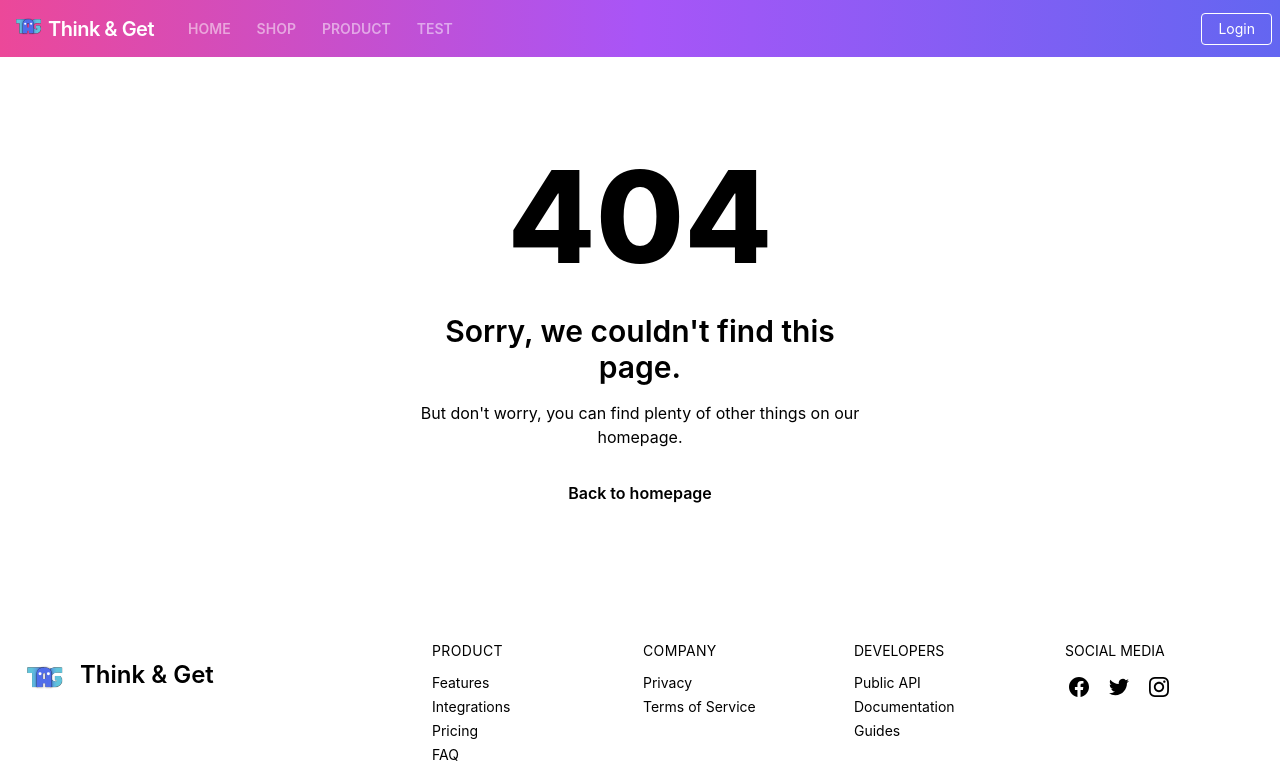
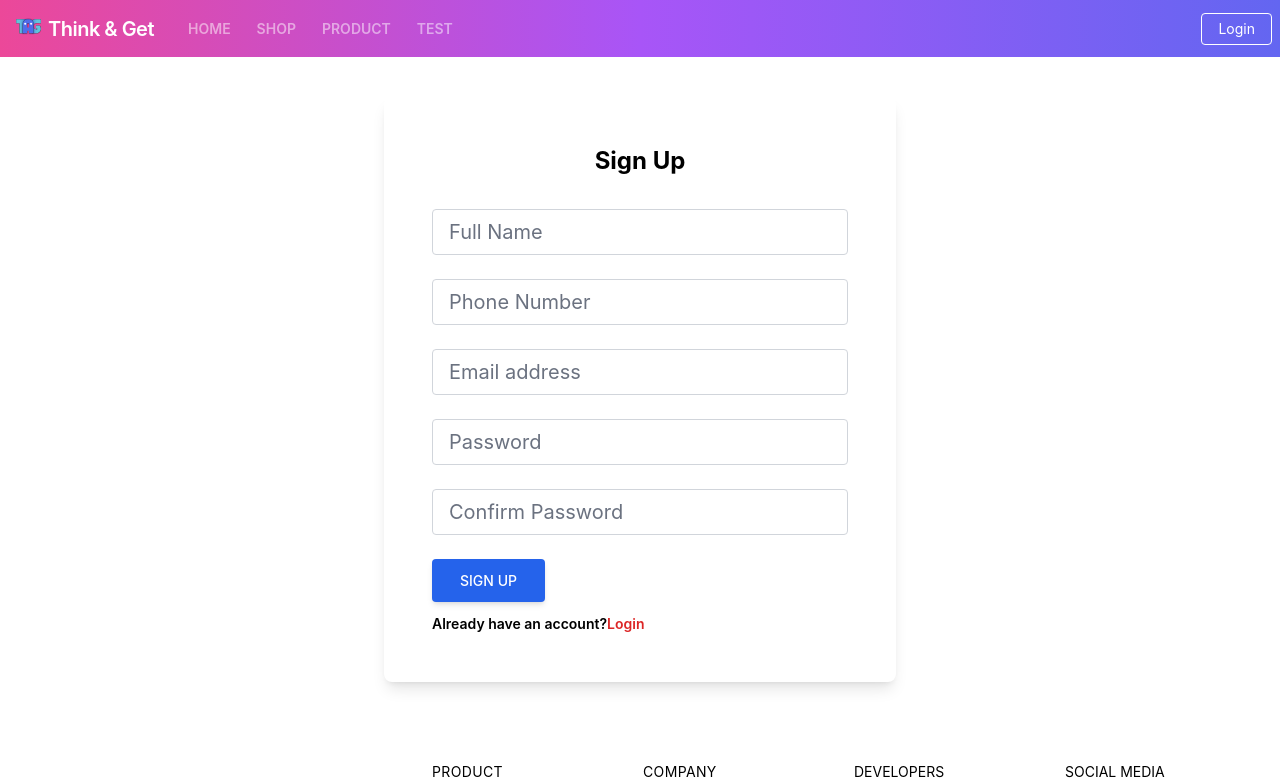
Before and after one commit to ShahadatAnik/Think-And-Get--OLD, a React (Create React App) app in the folder client/: page /signup in a window 1280 px wide. Shown: the top 783 px of the page. Built offline with nearby package versions, Linux system fonts and the light colour scheme.

Commit message:
login-signup customer based

```diff
--- a/client/src/App.js
+++ b/client/src/App.js
@@ -12,6 +12,8 @@ const Home = lazy(() => import("./components/Home"));
 const Shop = lazy(() => import("./components/Shop"));
 const Product = lazy(() => import("./components/Product"));
 const NotFound = lazy(() => import("./layout/NotFound"));
+const Login = lazy(() => import("./components/Login"));
+const Signup = lazy(() => import("./components/Login/Signup"));
 
 function App() {
     return (
@@ -60,6 +62,22 @@ function App() {
                             </Suspense>
                         }
                     />
+                    <Route
+                        path="/login"
+                        element={
+                            <Suspense fallback={<Loader />}>
+                                <Login />
+                            </Suspense>
+                        }
+                    />
+                    <Route
+                        path="/signup"
+                        element={
+                            <Suspense fallback={<Loader />}>
+                                <Signup />
+                            </Suspense>
+                        }
+                    />
                 </Routes>
             </BrowserRouter>
             <Footer />
--- /dev/null
+++ b/client/src/components/Login/Login.jsx
@@ -0,0 +1,49 @@
+
+
+const Login = () => {
+    return (
+      <div>
+      <div class="rounded-lg shadow-lg bg-white w-full max-w-lg mx-auto p-8 md:p-12 my-10">
+          <h2 class="text-2xl font-bold text-center mb-8">Login</h2>
+          <form>
+
+              <div class="mb-6">
+                  <input
+                      type="text"
+                      class="form-control block w-full px-4 py-2 text-xl font-normal text-gray-700 bg-white bg-clip-padding border border-solid border-gray-300 rounded transition ease-in-out m-0 focus:text-gray-700 focus:bg-white focus:border-blue-600 focus:outline-none"
+                      id="emailAddress"
+                      placeholder="Email address"
+                  />
+              </div>
+              <div class="mb-6">
+                  <input
+                      type="password"
+                      class="form-control block w-full px-4 py-2 text-xl font-normal text-gray-700 bg-white bg-clip-padding border border-solid border-gray-300 rounded transition ease-in-out m-0 focus:text-gray-700 focus:bg-white focus:border-blue-600 focus:outline-none"
+                      id="password"
+                      placeholder="Password"
+                  />
+              </div>
+              <div class="text-center lg:text-left">
+                  <button
+                      type="button"
+                      class="inline-block px-7 py-3 bg-blue-600 text-white font-medium text-sm leading-snug uppercase rounded shadow-md hover:bg-blue-700 hover:shadow-lg focus:bg-blue-700 focus:shadow-lg focus:outline-none focus:ring-0 active:bg-blue-800 active:shadow-lg transition duration-150 ease-in-out"
+                  >
+                      Login
+                  </button>
+                  <p class="text-sm font-semibold mt-2 pt-1 mb-0">
+                      Don't have an account?
+                      <a
+                          href="/signup"
+                          class="text-red-600 hover:text-red-700 focus:text-red-700 transition duration-200 ease-in-out"
+                      >
+                          Signup
+                      </a>
+                  </p>
+              </div>
+          </form>
+      </div>
+  </div>
+    );
+}
+
+export default Login;
--- /dev/null
+++ b/client/src/components/Login/Signup.jsx
@@ -0,0 +1,71 @@
+
+const Signup = () => {
+    return (
+        <div>
+            <div class="rounded-lg shadow-lg bg-white w-full max-w-lg mx-auto p-8 md:p-12 my-10">
+                <h2 class="text-2xl font-bold text-center mb-8">Sign Up</h2>
+                <form>
+                    <div class="mb-6">
+                        <input
+                            type="text"
+                            class="form-control block w-full px-4 py-2 text-xl font-normal text-gray-700 bg-white bg-clip-padding border border-solid border-gray-300 rounded transition ease-in-out m-0 focus:text-gray-700 focus:bg-white focus:border-blue-600 focus:outline-none"
+                            id="fullName"
+                            placeholder="Full Name"
+                        />
+                    </div>
+                    <div class="mb-6">
+                        <input
+                            type="text"
+                            class="form-control block w-full px-4 py-2 text-xl font-normal text-gray-700 bg-white bg-clip-padding border border-solid border-gray-300 rounded transition ease-in-out m-0 focus:text-gray-700 focus:bg-white focus:border-blue-600 focus:outline-none"
+                            id="phoneNumber"
+                            placeholder="Phone Number"
+                        />
+                    </div>
+                    <div class="mb-6">
+                        <input
+                            type="text"
+                            class="form-control block w-full px-4 py-2 text-xl font-normal text-gray-700 bg-white bg-clip-padding border border-solid border-gray-300 rounded transition ease-in-out m-0 focus:text-gray-700 focus:bg-white focus:border-blue-600 focus:outline-none"
+                            id="emailAddress"
+                            placeholder="Email address"
+                        />
+                    </div>
+                    <div class="mb-6">
+                        <input
+                            type="password"
+                            class="form-control block w-full px-4 py-2 text-xl font-normal text-gray-700 bg-white bg-clip-padding border border-solid border-gray-300 rounded transition ease-in-out m-0 focus:text-gray-700 focus:bg-white focus:border-blue-600 focus:outline-none"
+                            id="password"
+                            placeholder="Password"
+                        />
+                    </div>
+                    <div class="mb-6">
+                        <input
+                            type="password"
+                            class="form-control block w-full px-4 py-2 text-xl font-normal text-gray-700 bg-white bg-clip-padding border border-solid border-gray-300 rounded transition ease-in-out m-0 focus:text-gray-700 focus:bg-white focus:border-blue-600 focus:outline-none"
+                            id="confirmPassword"
+                            placeholder="Confirm Password"
+                        />
+                    </div>
+                    <div class="text-center lg:text-left">
+                        <button
+                            type="button"
+                            class="inline-block px-7 py-3 bg-blue-600 text-white font-medium text-sm leading-snug uppercase rounded shadow-md hover:bg-blue-700 hover:shadow-lg focus:bg-blue-700 focus:shadow-lg focus:outline-none focus:ring-0 active:bg-blue-800 active:shadow-lg transition duration-150 ease-in-out"
+                        >
+                            Sign Up
+                        </button>
+                        <p class="text-sm font-semibold mt-2 pt-1 mb-0">
+                            Already have an account?
+                            <a
+                                href="/login"
+                                class="text-red-600 hover:text-red-700 focus:text-red-700 transition duration-200 ease-in-out"
+                            >
+                                Login
+                            </a>
+                        </p>
+                    </div>
+                </form>
+            </div>
+        </div>
+    );
+}
+
+export default Signup;
--- /dev/null
+++ b/client/src/components/Login/index.jsx
@@ -0,0 +1,4 @@
+import React from "react";
+import login from "./Login";
+
+export default login;
```
